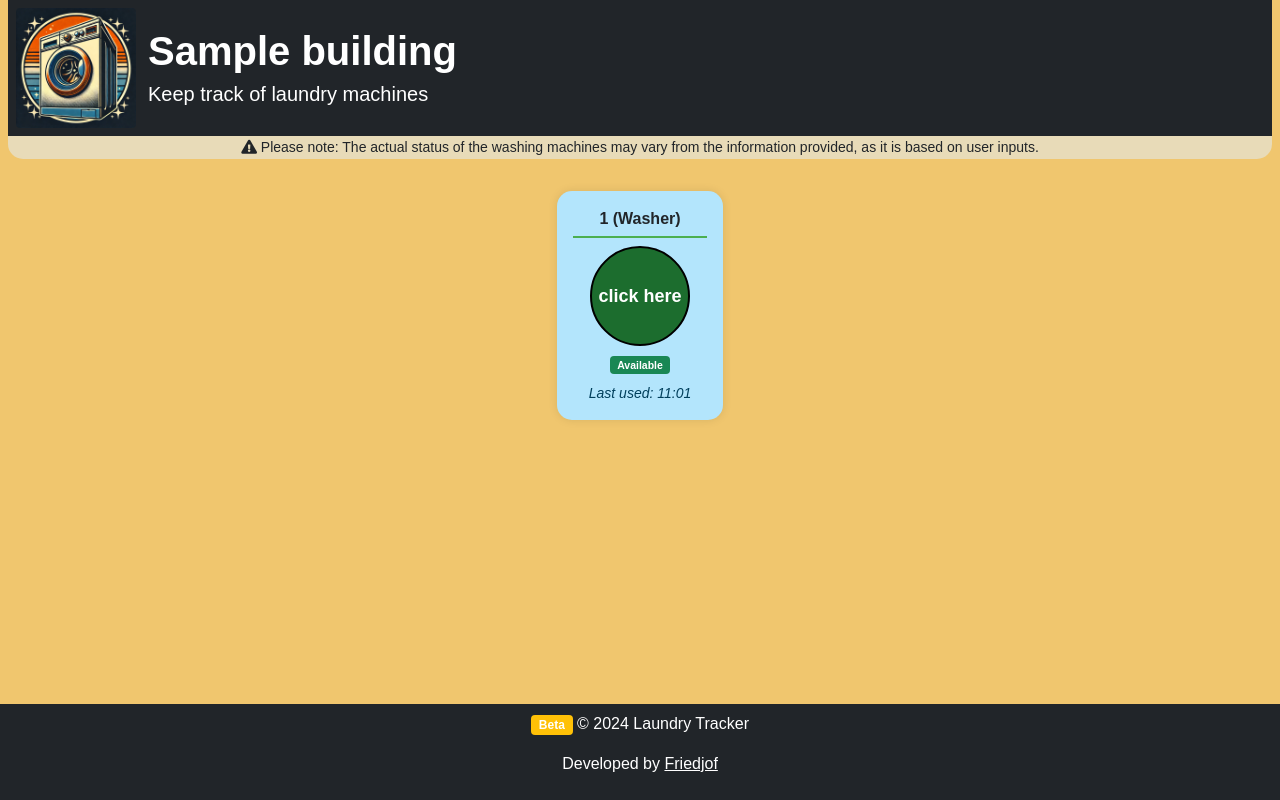
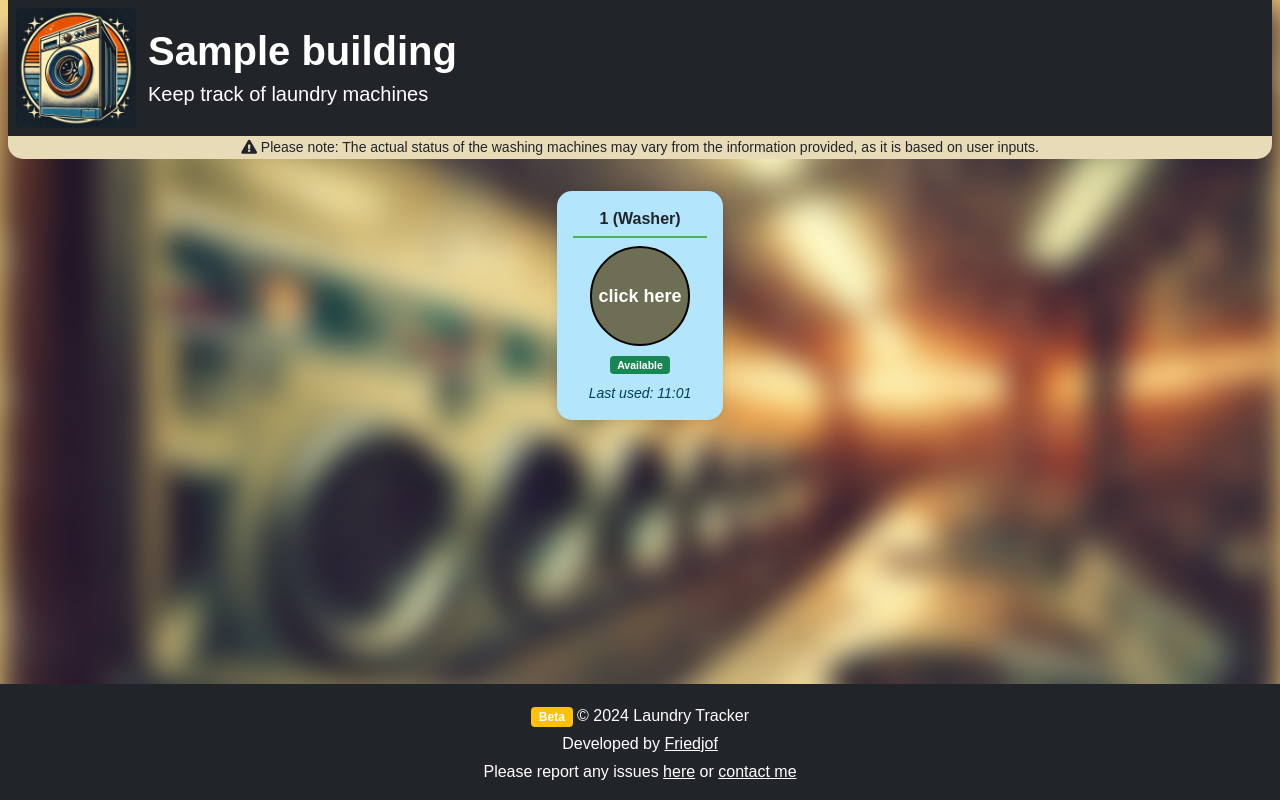
Before and after one commit to Friedjof/LaundryTracker, a Django app: page /00000000-0000-0000-0000-000000000001/ in a window 1280 px wide. Run offline with Django 5.2, Linux system fonts and the light colour scheme; tables that the repository leaves empty hold one stand-in row (values such as "Sample post").

Commit message:
fix: styling

```diff
--- a/static/css/styles.css
+++ b/static/css/styles.css
@@ -35,7 +35,7 @@ footer {
     cursor: pointer;
 }
 .machine-button.off {
-    background-color: #1c6d2e; /* Green color for available machines */
+    background-color: #6d6e53; /* Green color for available machines */
     color: white; /* White text for better contrast */
     font-weight: bold;
 }
@@ -43,11 +43,11 @@ footer {
     background-color: #baefba; /* Muted grey for finished machines */
 }
 .machine-button.running {
-    background-color: #F4D03F; /* Softer yellow for running machines */
-    box-shadow: 0 0 10px 2px #F4D03F;
+    background-color: #f37933; /* Softer yellow for running machines */
+    box-shadow: 0 0 20px 2px #f37933;
 }
 .machine-button.defect {
-    background-color: #d3d3d3; /* Light grey for defect machines */
+    background-color: #dc3545; /* Light grey for defect machines */
     color: #a9a9a9; /* Dark grey text */
     cursor: not-allowed; /* Change cursor to indicate non-interactive */
 }
--- /dev/null
+++ b/timer/templates/includes/footer.html
@@ -0,0 +1,6 @@
+<!-- templates/includes/footer.html -->
+<footer class="bg-dark text-white text-center">
+    <p class="my-1"><span class="badge bg-warning">Beta</span> &copy; {{ year }} Laundry Tracker</p>
+    <p class="mb-1">Developed by <a href="https://github.com/Friedjof" class="text-white" target="_blank">Friedjof</a></p>
+    <p class="mb-0">Please report any issues <a href="https://github.com/Friedjof/LaundryTracker/issues" class="text-white" target="_blank">here</a> or <a href="mailto:programming.noweck.info" class="text-white" target="_blank">contact me</a></p>
+</footer>
--- a/timer/templates/timer/404.html
+++ b/timer/templates/timer/404.html
@@ -50,9 +50,6 @@
     </div>
 
     <!-- Footer -->
-    <footer class="bg-dark text-white text-center py-2">
-        <p><span class="badge bg-warning">Beta</span> &copy; {{ year }} Laundry Tracker</p>
-        <p>Developed by <a href="https://github.com/Friedjof" class="text-white">Friedjof</a></p>
-    </footer>
+    {% include 'includes/footer.html' %}
 </body>
 </html>
--- a/timer/templates/timer/home.html
+++ b/timer/templates/timer/home.html
@@ -52,9 +52,6 @@
     </div>
 
     <!-- Footer -->
-    <footer class="bg-dark text-white text-center py-2">
-        <p>&copy; {{ year }} Laundry Tracker</p>
-        <p>Developed by <a href="https://github.com/Friedjof" class="text-white">Friedjof</a></p>
-    </footer>
+    {% include 'includes/footer.html' %}
 </body>
 </html>
--- a/timer/templates/timer/index.html
+++ b/timer/templates/timer/index.html
@@ -21,13 +21,37 @@
     <script src="https://cdn.jsdelivr.net/npm/bootstrap@5.1.3/dist/js/bootstrap.bundle.min.js" defer></script>
     <!-- Custom JS -->
     <script src="{% static 'js/scripts.js' %}"></script>
+
+    <style>
+    body {
+        margin: 0;
+        padding: 0;
+    }
+
+    body::before {
+        content: '';
+        position: fixed;
+        top: 0;
+        left: 0;
+        width: 100%;
+        height: 100%;
+        background-image: url('{% static 'media/bg-index-2.webp' %}');
+        background-repeat: no-repeat;
+        background-size: cover;
+        background-attachment: fixed;
+        filter: blur(15px); /* Blur-Effekt */
+        z-index: -1; /* Hinter den eigentlichen Inhalt stellen */
+    }
+    </style>
 </head>
 <body>
     <!-- Header -->
     <header>
         <div class="row align-items-center bg-dark text-white p-1 mx-2">
             <div class="col-auto m-0 p-1">
-                <img src="{% static 'media/favicon.webp' %}" class="header-image rounded" alt="Icon">
+                <a href="/">
+                    <img src="{% static 'media/favicon.webp' %}" class="header-image rounded" alt="Icon">
+                </a>
             </div>
             <div class="col text-start m-0 px-2">
                 <h1 class="mb-1">{{ building }}</h1>
@@ -120,10 +144,7 @@
     </div>
 
     <!-- Footer -->
-    <footer class="bg-dark text-white text-center py-2">
-        <p><span class="badge bg-warning">Beta</span> &copy; {{ year }} Laundry Tracker</p>
-        <p>Developed by <a href="https://github.com/Friedjof" class="text-white">Friedjof</a></p>
-    </footer>
+    {% include 'includes/footer.html' %}
 
     <!-- Timer Modal -->
     <div class="modal fade" id="timerModal" tabindex="-1" aria-labelledby="timerModalLabel" aria-hidden="true">
```
Also changed, not shown: static/media/bg-index-1.webp (added), static/media/bg-index-2.webp (added).
